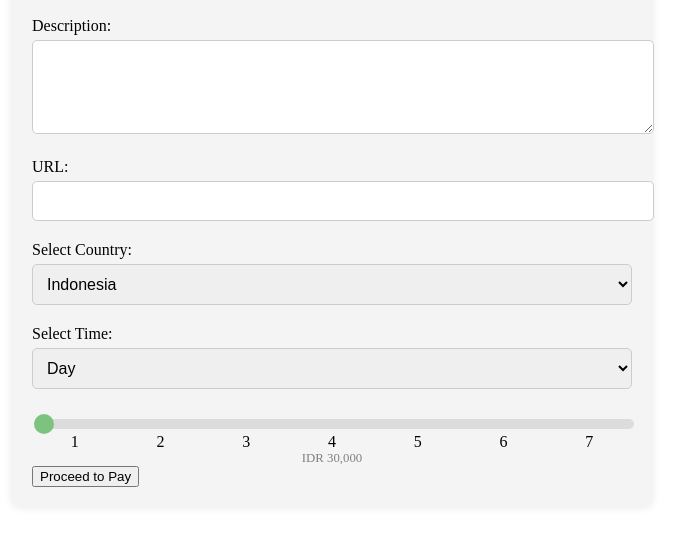
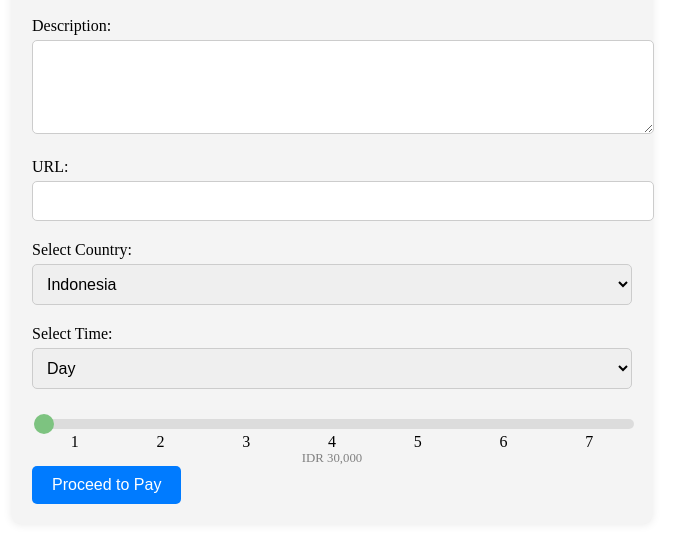
Before and after one commit to infosaja/u, a plain HTML site: page index.html in a window 1280 px wide. Shown: the part 190-732 px from the top of the page, without its empty margins (308-993 px from the left). Drawn offline with Linux system fonts and the light colour scheme.

Commit message:
Update s.css

```diff
--- a/s.css
+++ b/s.css
@@ -83,6 +83,34 @@ body {
   text-align: center;
 }
 
+/* Style untuk tombol */
+button {
+  padding: 10px 20px;
+  font-size: 16px;
+  background-color: #4CAF50;
+  color: white;
+  border: none;
+  border-radius: 5px;
+  cursor: pointer;
+  transition: background-color 0.3s ease;
+}
+
+/* Hover effect */
+button:hover {
+  background-color: #45a049;
+}
+
+/* Tombol untuk mengirim formulir */
+[type="submit"] {
+  background-color: #007bff;
+}
+
+/* Hover effect untuk tombol submit */
+[type="submit"]:hover {
+  background-color: #0056b3;
+}
+
+
 .range-prices span {
   flex: 1;
   text-align: center;
```
